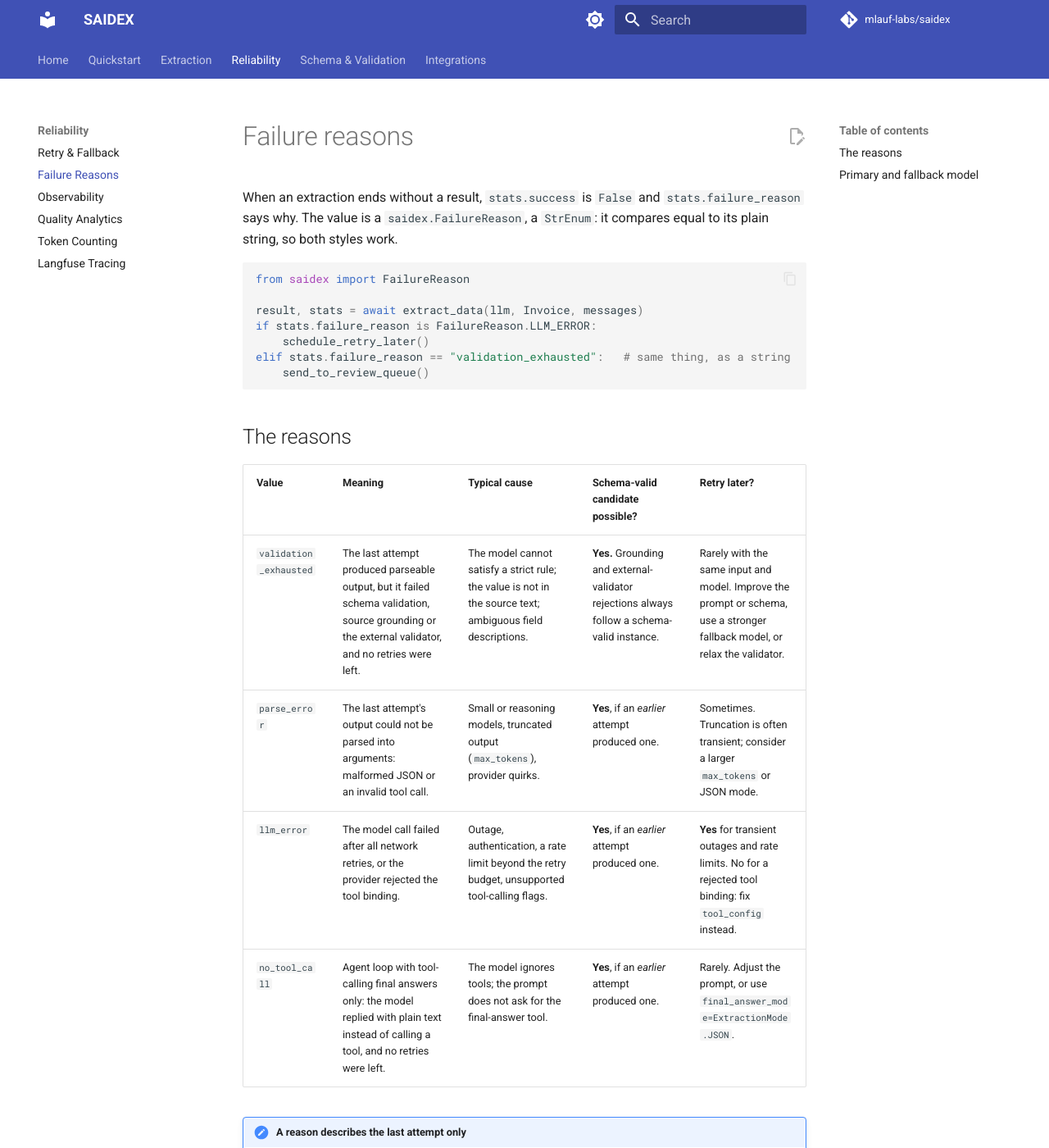
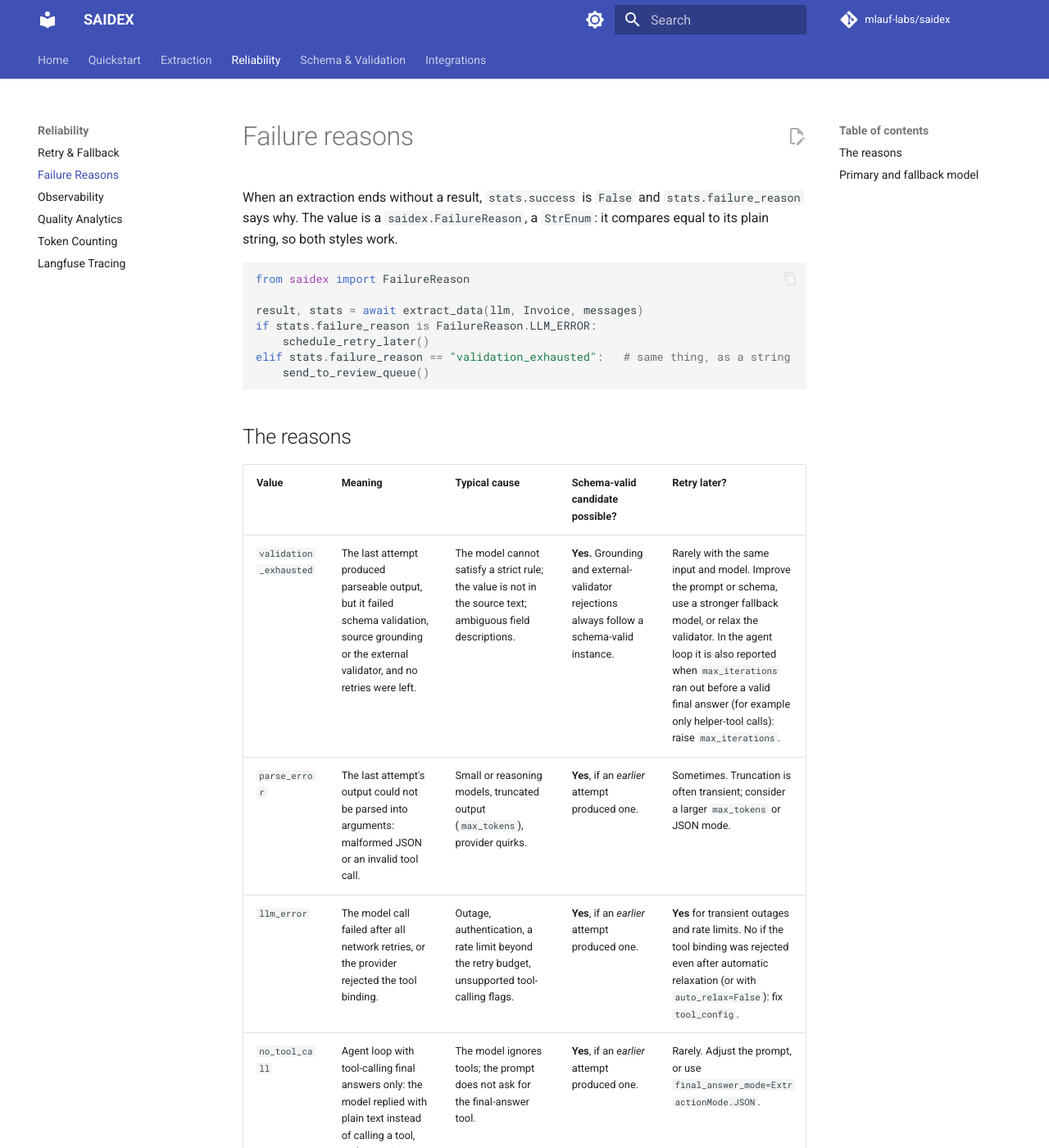
Before and after one commit to mlauf-labs/SAIDEX, an MkDocs documentation site: the page built from docs/failure-reasons.md, in a window 1280 px wide and 1400 px high. Shown: the whole window at 82% size. Built offline with MkDocs 1.6.1 and Material for MkDocs 9.7.7, drawn with Linux system fonts in a browser that asks for light colours; a script that is not in the unit is left out; comment, search, counter and statistics services are not loaded; the version menu is left out.

Commit message:
docs(failure-reasons): clarify max_iterations case and llm_error retry advice

```diff
--- a/docs/failure-reasons.md
+++ b/docs/failure-reasons.md
@@ -18,9 +18,9 @@ elif stats.failure_reason == "validation_exhausted":   # same thing, as a string
 
 | Value | Meaning | Typical cause | Schema-valid candidate possible? | Retry later? |
 | --- | --- | --- | --- | --- |
-| `validation_exhausted` | The last attempt produced parseable output, but it failed schema validation, source grounding or the external validator, and no retries were left. | The model cannot satisfy a strict rule; the value is not in the source text; ambiguous field descriptions. | **Yes.** Grounding and external-validator rejections always follow a schema-valid instance. | Rarely with the same input and model. Improve the prompt or schema, use a stronger fallback model, or relax the validator. |
+| `validation_exhausted` | The last attempt produced parseable output, but it failed schema validation, source grounding or the external validator, and no retries were left. | The model cannot satisfy a strict rule; the value is not in the source text; ambiguous field descriptions. | **Yes.** Grounding and external-validator rejections always follow a schema-valid instance. | Rarely with the same input and model. Improve the prompt or schema, use a stronger fallback model, or relax the validator. In the agent loop it is also reported when `max_iterations` ran out before a valid final answer (for example only helper-tool calls): raise `max_iterations`. |
 | `parse_error` | The last attempt's output could not be parsed into arguments: malformed JSON or an invalid tool call. | Small or reasoning models, truncated output (`max_tokens`), provider quirks. | **Yes**, if an *earlier* attempt produced one. | Sometimes. Truncation is often transient; consider a larger `max_tokens` or JSON mode. |
-| `llm_error` | The model call failed after all network retries, or the provider rejected the tool binding. | Outage, authentication, a rate limit beyond the retry budget, unsupported tool-calling flags. | **Yes**, if an *earlier* attempt produced one. | **Yes** for transient outages and rate limits. No for a rejected tool binding: fix `tool_config` instead. |
+| `llm_error` | The model call failed after all network retries, or the provider rejected the tool binding. | Outage, authentication, a rate limit beyond the retry budget, unsupported tool-calling flags. | **Yes**, if an *earlier* attempt produced one. | **Yes** for transient outages and rate limits. No if the tool binding was rejected even after automatic relaxation (or with `auto_relax=False`): fix `tool_config`. |
 | `no_tool_call` | Agent loop with tool-calling final answers only: the model replied with plain text instead of calling a tool, and no retries were left. | The model ignores tools; the prompt does not ask for the final-answer tool. | **Yes**, if an *earlier* attempt produced one. | Rarely. Adjust the prompt, or use `final_answer_mode=ExtractionMode.JSON`. |
 
 !!! note "A reason describes the last attempt only"
```
Also changed, not shown: docs/agent-loop.md (+3 -1 lines), 1 other file.
